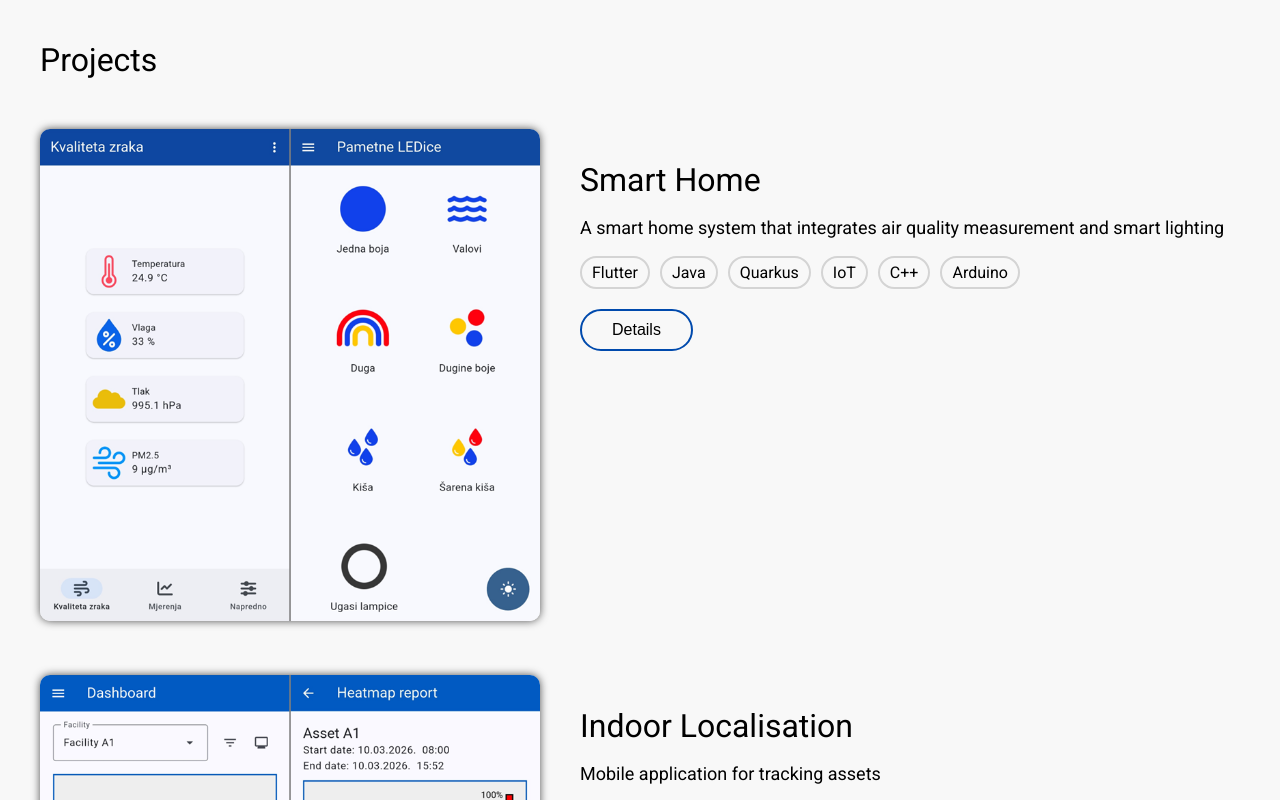
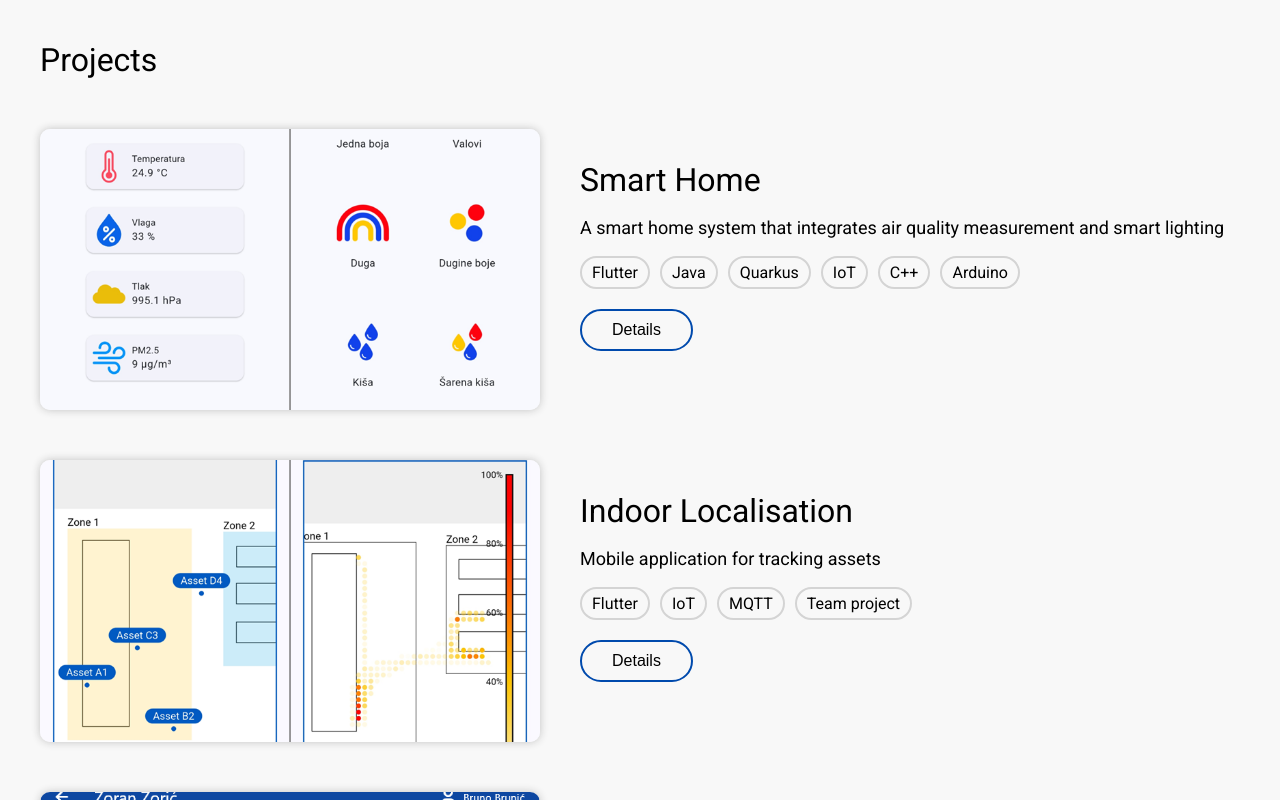
Before and after one commit to jmojzes21/portfolio_page, a React (Vite) app: page / in a window 1280 px wide. Shown: the part 1080-1880 px from the top of the page. Built offline with nearby package versions, Linux system fonts and the light colour scheme.

Commit message:
Refactor

```diff
--- a/src/components/ProjectCard.scss
+++ b/src/components/ProjectCard.scss
@@ -8,20 +8,16 @@
 
   border-radius: 10px;
 
-  .project-card-icon {
+  .project-card-icon img {
     display: block;
     max-width: 500px;
+    border-radius: 10px;
 
-    img {
-      width: 100%;
-      border-radius: 10px;
+    aspect-ratio: 16/9;
+    object-fit: cover;
+    object-position: center;
 
-      //aspect-ratio: 16/9;
-      //object-fit: cover;
-      //object-position: center;
-
-      box-shadow: 0 0 8px 0px rgb(80, 80, 80);
-    }
+    box-shadow: 0 0 8px 0px var(--color-img-shadow);
   }
 
   .project-card-info {
--- a/src/components/ProjectCard.tsx
+++ b/src/components/ProjectCard.tsx
@@ -3,7 +3,7 @@ import "./ProjectCard.scss";
 
 interface ProjectCardProps {
   title: string;
-  image?: string;
+  image: string;
   tags: string[];
   detailsPage?: string;
   children?: React.ReactNode;
@@ -13,11 +13,7 @@ export default function ProjectCard(props: ProjectCardProps) {
   return (
     <div className="project-card">
       <div className="project-card-icon">
-        {props.image != null ? (
-          <img alt={props.title} src={props.image} />
-        ) : (
-          <div></div>
-        )}
+        <img alt={props.title} src={props.image} />
       </div>
 
       <div className="project-card-info">
--- a/src/components/ProjectScreenshot.scss
+++ b/src/components/ProjectScreenshot.scss
@@ -1,4 +1,4 @@
-.screenshot {
+.screenshot-container {
   display: inline-block;
 
   p {
@@ -8,8 +8,10 @@
     text-align: center;
   }
 
-  img {
-    box-shadow: 0 0 8px 0px rgb(80, 80, 80);
+  img,
+  video {
+    border-radius: 10px;
+    box-shadow: 0 0 8px 0px var(--color-img-shadow);
 
     &.landscape {
       max-width: 100%;
@@ -19,14 +21,4 @@
       max-height: 640px;
     }
   }
-
-  video {
-    &.landscape {
-      max-width: 100%;
-    }
-
-    &.portrait {
-      max-height: 640px;
-    }
-  }
 }
--- a/src/components/ProjectScreenshot.tsx
+++ b/src/components/ProjectScreenshot.tsx
@@ -9,22 +9,21 @@ interface ProjectScreenshotProps {
 export default function ProjectScreenshot(props: ProjectScreenshotProps) {
   let isVideo = props.src.endsWith(".mp4");
   let isLandscape = props.landscape ?? true;
+  let className = isLandscape ? "landscape" : "portrait";
 
   return (
-    <div className="screenshot">
+    <div className="screenshot-container">
       <p>{props.description}</p>
 
-      {isVideo ? (
-        <video className={isLandscape ? "landscape" : "portrait"} controls>
-          <source src={props.src} />
-        </video>
-      ) : (
-        <img
-          className={isLandscape ? "landscape" : "portrait"}
-          alt={props.description}
-          src={props.src}
-        />
-      )}
+      <div>
+        {isVideo ? (
+          <video className={className} controls>
+            <source src={props.src} />
+          </video>
+        ) : (
+          <img className={className} src={props.src} alt={props.description} />
+        )}
+      </div>
     </div>
   );
 }
--- a/src/styles.scss
+++ b/src/styles.scss
@@ -4,6 +4,8 @@
 
   --color-grey-10: #f5f5f5;
   --color-grey-20: #d4d4d4;
+
+  --color-img-shadow: #c2c2c2;
 }
 
 body {
```
